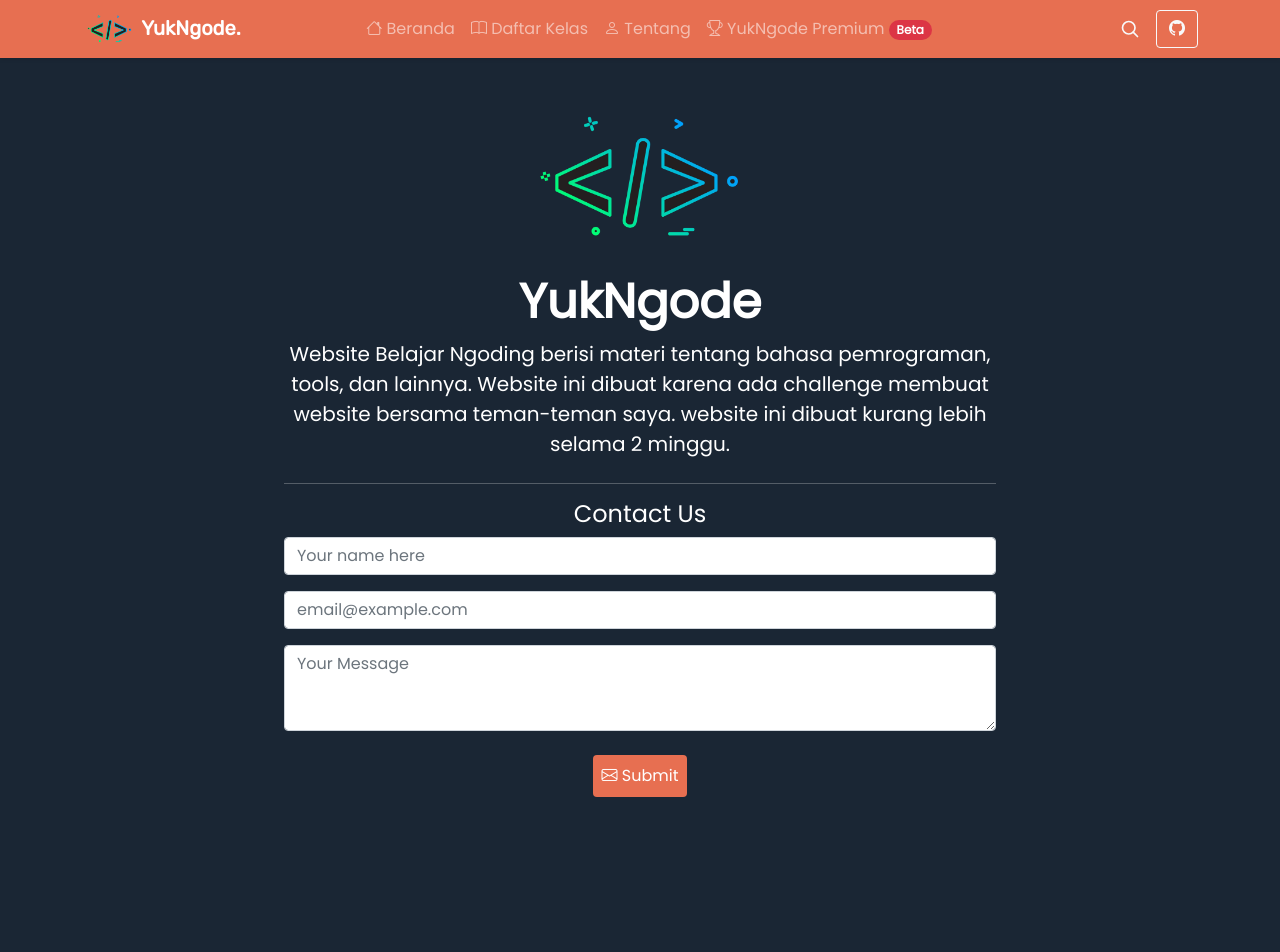
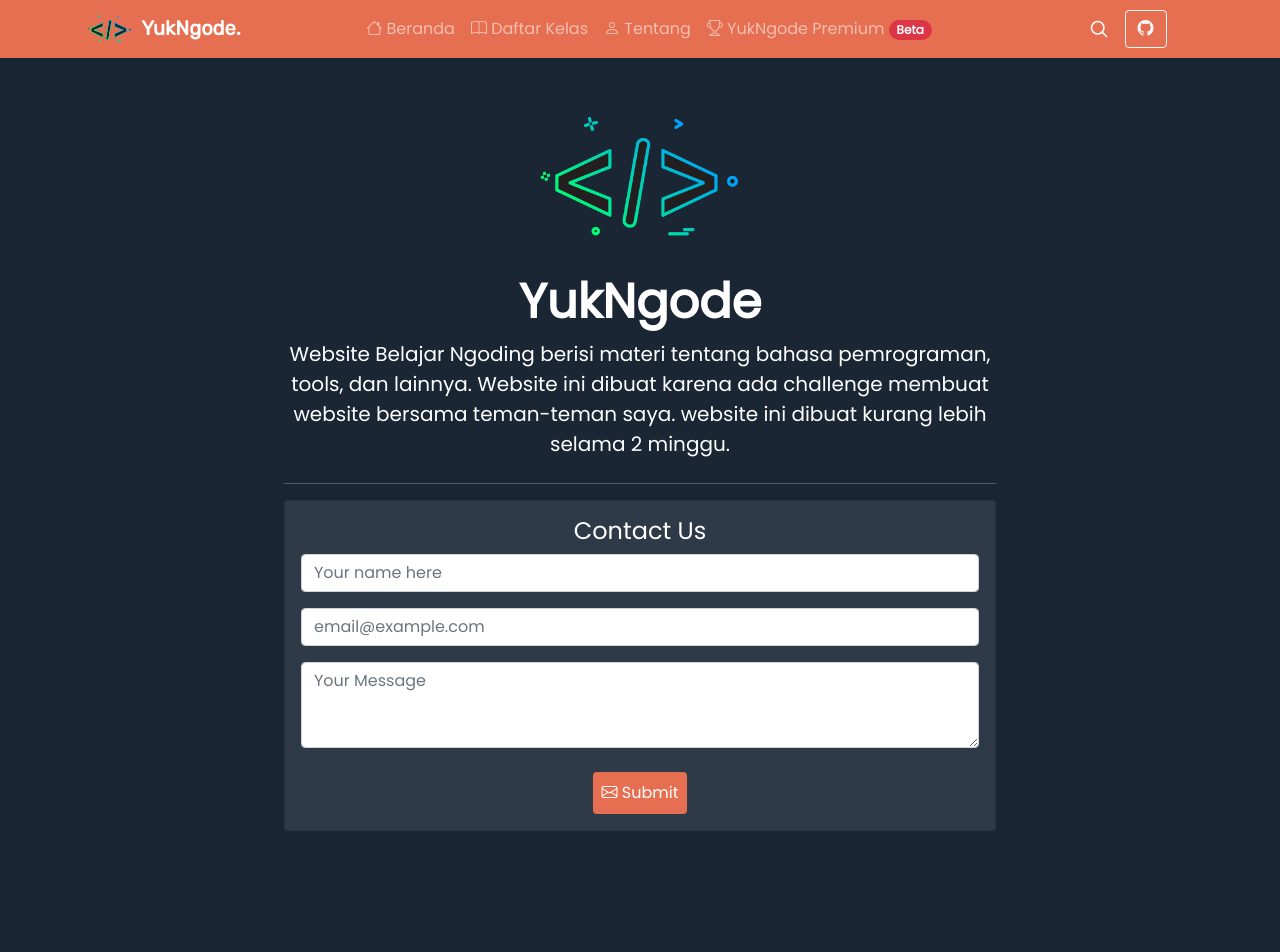
Before and after one commit to ammarbahtiarasli/web-yukngode, a plain HTML site: page tentang.html in a window 1280 px wide. Shown: the top 952 px of the page. Drawn offline with nearby package versions, Linux system fonts and the light colour scheme.

Commit message:
02-09-2021

```diff
--- a/tentang.html
+++ b/tentang.html
@@ -53,7 +53,7 @@
               >
             </li>
           </ul>
-          <div class="col-2 d-flex justify-content-end align-items-center">
+          <div class="col-2 d-flex justify-content-center align-items-center">
             <a class="link-light" href="#" aria-label="Search">
               <svg
                 xmlns="http://www.w3.org/2000/svg"
@@ -93,14 +93,21 @@
                   selama 2 minggu.
                 </p>
                 <hr />
+                <div class="card">
+                  <div class="card-body">
                     <h4 class="mb-2">Contact Us</h4>
-                <div class="col">
                     <form action="POST" data-netlify="true">
                       <div class="mb-3">
                         <input type="text" class="form-control" name="name" placeholder="Your name here" required />
                       </div>
                       <div class="mb-3">
-                      <input type="email" class="form-control" name="email" placeholder="email@example.com" required />
+                        <input
+                          type="email"
+                          class="form-control"
+                          name="email"
+                          placeholder="email@example.com"
+                          required
+                        />
                       </div>
                       <div class="mb-3">
                         <textarea class="form-control" placeholder="Your Message" name="message" rows="3"></textarea>
@@ -110,6 +117,7 @@
                         <i class="bi bi-envelope"></i> Submit
                       </button>
                     </form>
+                  </div>
                 </div>
               </div>
             </div>
```
Lines whose indentation alone changed are shown as unchanged.
